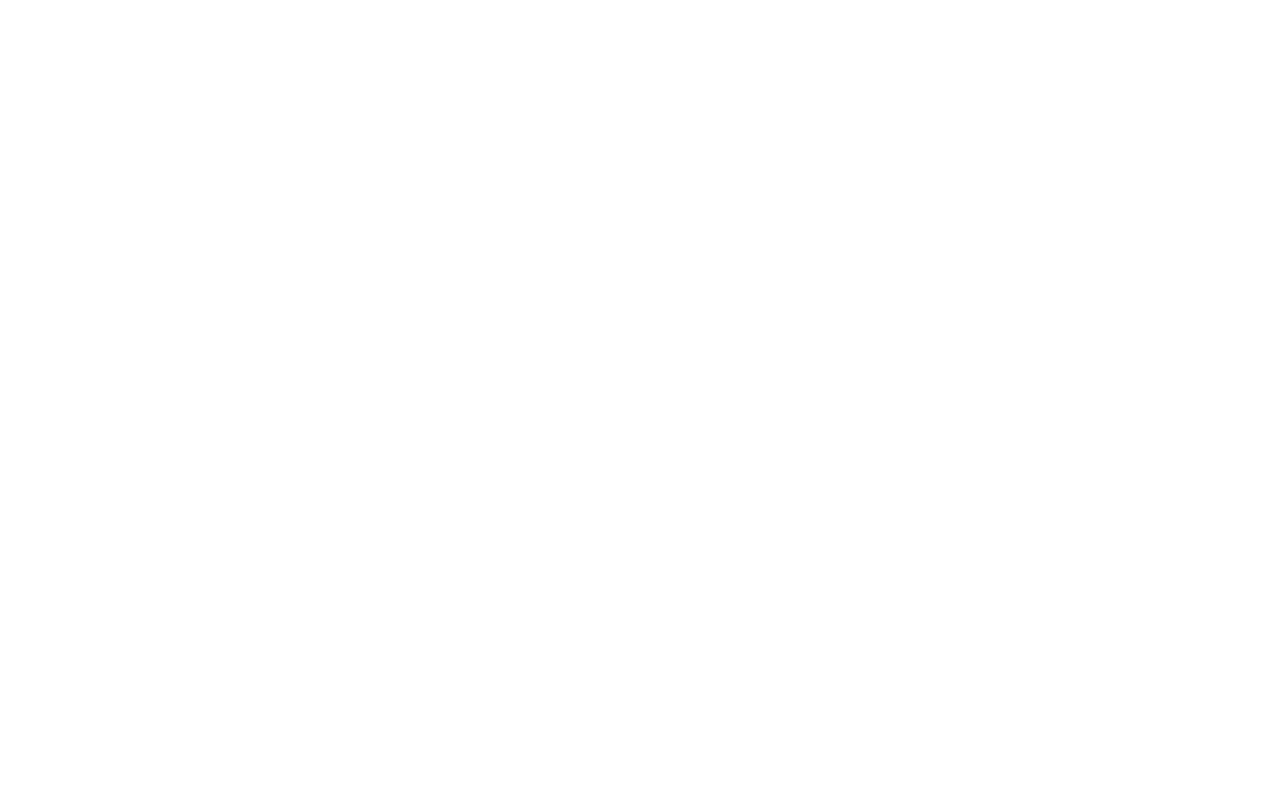
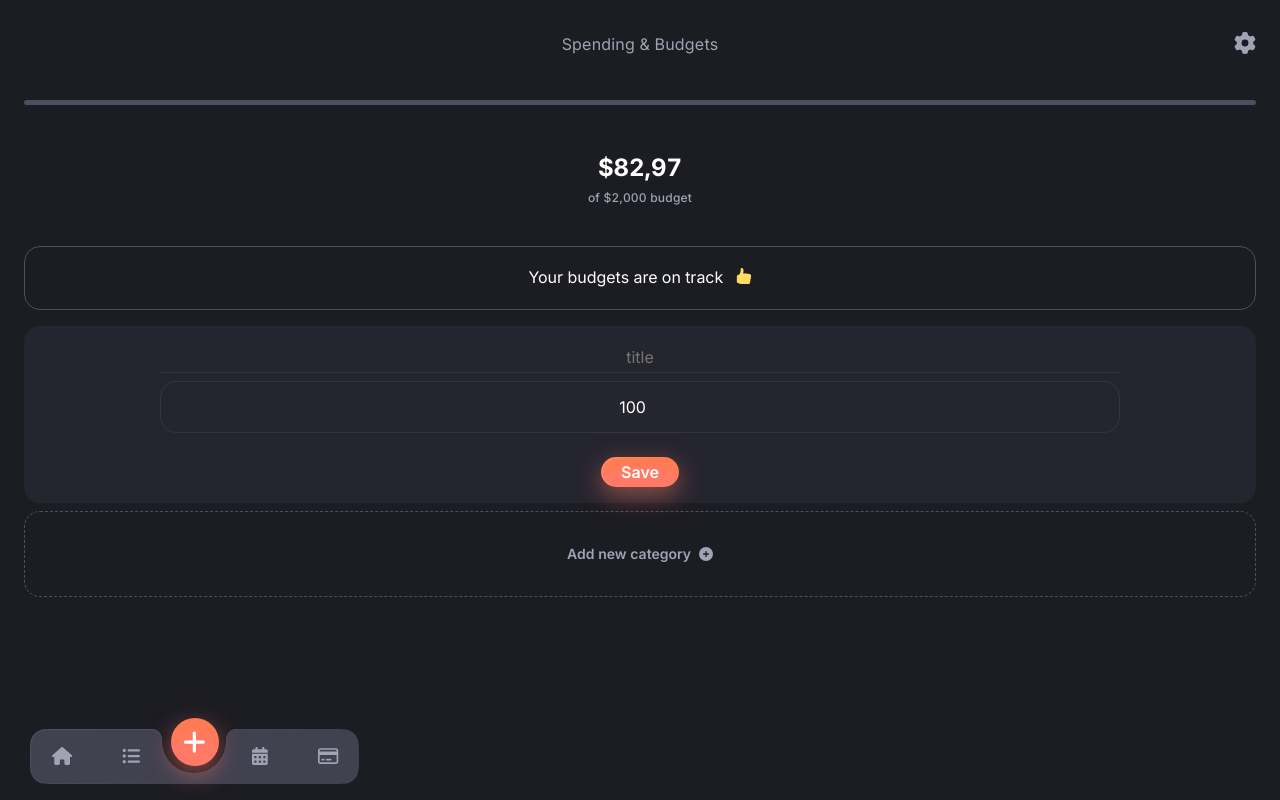
Before and after one commit to Dan-Viduykov/trackizer, a React (Create React App) app: page /budgets/new in a window 1280 px wide. Before the commit this address had no page. Built offline with nearby package versions, Linux system fonts and the light colour scheme.

Commit message:
connected the list of categories to the data

```diff
--- a/src/App.tsx
+++ b/src/App.tsx
@@ -18,6 +18,7 @@ const App: FC = () => {
             <Routes>
                 <Route path="/" element={<HomeScreen />}/>
                 <Route path="/budgets" element={<Budgets />}/>
+                <Route path="/budgets/new" element={<Budgets />}/>
                 <Route path="/calendar" element={<Calendar />}/>
                 <Route path="/creditCards" element={<CreditCards />}/>
                 <Route path="/creditCards/edit" element={<CreditCards />}/>
--- a/src/core/modules/IApp.ts
+++ b/src/core/modules/IApp.ts
@@ -9,7 +9,6 @@ export interface AppState {
 export interface ICategory {
     title: string;
     limit: number;
-    spent: number;
     icon: string;
 }
 
--- a/src/core/store/reducers/appReducer.ts
+++ b/src/core/store/reducers/appReducer.ts
@@ -1,4 +1,4 @@
-import { ISub, AppState } from './../../modules/IApp';
+import { ISub, AppState, ICategory } from './../../modules/IApp';
 import { PayloadAction, createSlice } from '@reduxjs/toolkit';
 
 import Placeholder from "../../../assets/img/placeholder.jpg";
@@ -10,7 +10,7 @@ const initialState: AppState = {
         {
             name: 'Spotify',
             description: 'Music app',
-            category: 'Enterteintment',
+            category: 'Entertainment',
             datePayment: `${new Date().getMonth() + 1}.${new Date().getDate()}.${new Date().getFullYear()}`,
             image: Placeholder,
             currency: 'USD ($)',
@@ -30,7 +30,7 @@ const initialState: AppState = {
         {
             name: 'YouTube Premium',
             description: 'Video app',
-            category: 'Enterteintment',
+            category: 'Entertainment',
             datePayment: `${new Date().getDate()} ${new Date().getMonth()} ${new Date().getFullYear()}`,
             image: Placeholder,
             currency: 'USD ($)',
@@ -40,15 +40,8 @@ const initialState: AppState = {
     ],
     categories: [
         {
-            title: 'Entertainment',
-            limit: 600,
-            spent: 50.99,
-            icon: ''
-        },
-        {
             title: 'Auto & Transport',
             limit: 400,
-            spent: 25.99,
             icon: ''
         },
     ],
@@ -69,6 +62,9 @@ export const AppSlice = createSlice({
         },
         changeMode(state, action: PayloadAction<'imgs' | 'dates'>) {
             state.logoMode = action.payload;
+        },
+        addCategory(state, action: PayloadAction<ICategory>) {
+            state.categories = [...state.categories, action.payload]
         }
     }
 })
--- a/src/pages/Budgets/Budgets.scss
+++ b/src/pages/Budgets/Budgets.scss
@@ -25,6 +25,9 @@
     &__categories {}
 
     &__add {
+        display: flex;
+        justify-content: center;
+        align-items: center;
         width: 100%;
         padding: 32px 0;
         background-color: transparent;
--- a/src/pages/Budgets/Categories/Categories.tsx
+++ b/src/pages/Budgets/Categories/Categories.tsx
@@ -1,6 +1,5 @@
 import { FC } from "react";
 import './Categories.scss'
-
 import { faGhost } from "@fortawesome/free-solid-svg-icons";
 import { FontAwesomeIcon } from "@fortawesome/react-fontawesome";
 import { useAppSelector } from "../../../core/hooks/redux";
@@ -10,12 +9,31 @@ interface CategoriesProps {
     className: string;
 }
 
+interface CategoryIndicatorProps {
+    spent: number;
+}
+
+const CategoryIndicator: FC<CategoryIndicatorProps> = (props) => {
+    const { spent } = props
+
+    return (
+        <div className="category__indicator">
+            <div style={{width: `${spent}%`}}></div>
+        </div>
+    )
+}
+
 const Categories: FC<CategoriesProps> = ({ className }) => {
-    const { categories } = useAppSelector(state => state.appReducer);
+    const { categories, subscriptions } = useAppSelector(state => state.appReducer);
     const uniqid = require('uniqid');
 
     const createCategoryItem = (category: ICategory) => {
-        const { title, spent, limit, icon } = category;
+        const { title, limit, icon } = category;
+
+        const spent = subscriptions
+                        .filter(sub => sub.category === title)
+                        .reduce((acc, sub) => {return acc + sub.price;}, 0);
+        const spentPercent = spent*100/limit;
 
         return (
             <li className="categories__category category border" key={uniqid()}>
@@ -30,9 +48,7 @@ const Categories: FC<CategoriesProps> = ({ className }) => {
                         <p className="ft-body-s" >of ${limit}</p>
                     </div>
                 </div>
-                <div className="category__indicator">
-                    <div></div>
-                </div>
+                <CategoryIndicator spent={spentPercent} />
             </li>
         )
     }
--- /dev/null
+++ b/src/pages/Budgets/NewCategory/NewCategory.scss
@@ -0,0 +1,39 @@
+@import '../../../sass/style.scss';
+
+.new-category {
+    padding: 16px;
+    margin-bottom: 8px;
+    background: $gray80;
+    border-radius: 16px;
+    background: rgba(78, 78, 97, 0.2);
+    display: flex;
+    flex-direction: column;
+    align-items: center;
+    position: relative;
+
+    &__input {
+        width: 80%;
+        margin: 0 auto 8px;
+        text-align: center;
+
+        &:first-child {
+            padding: 5px;
+            border: none;
+            border-radius: 0;
+            border-bottom: 1px solid $gray70;
+
+            &:focus {
+                box-shadow: none;
+            }
+        }
+
+        &:last-child {
+            margin-bottom: 0;
+        }
+    }
+
+    &__button-save {
+        margin-top: 16px;
+        padding: 5px 20px;
+    }
+}
--- /dev/null
+++ b/src/pages/Budgets/NewCategory/NewCategory.tsx
@@ -0,0 +1,54 @@
+import { FC, FormEvent, useState } from "react";
+import { useNavigate } from "react-router-dom";
+import Button from "../../../components/Button";
+import { useAppDispatch, useAppSelector } from "../../../core/hooks/redux";
+import { AppSlice } from "../../../core/store/reducers/appReducer";
+import './NewCategory.scss'
+
+interface NewCategoryProps {
+    className: string
+}
+
+
+const NewCategory: FC<NewCategoryProps> = ({ className }) => {
+    const { subscriptions } = useAppSelector(state => state.appReducer);
+    const dispatch = useAppDispatch();
+    const { addCategory } = AppSlice.actions;
+    const navigate = useNavigate();
+
+
+    const [ valueTitle, setValueTitle ] = useState('');
+    const [ valueLimit, setValueLimit ] = useState<number>(100);
+
+    const handleSubmit = (event: FormEvent<HTMLFormElement>) => {
+        event.preventDefault();
+
+        const newCategory = {
+            title: valueTitle,
+            limit: valueLimit,
+            icon: ''
+        }
+        dispatch(addCategory(newCategory))
+        navigate(-1);
+    }
+
+    return (
+        <form className={`new-category ${className}`} onSubmit={handleSubmit} >
+            <input
+                className="new-category__input input"
+                placeholder="title"
+                type="text"
+                value={valueTitle}
+                onChange={(event) => setValueTitle(event.target.value)} />
+            <input
+                className="new-category__input input"
+                placeholder="price"
+                type="number"
+                value={valueLimit}
+                onChange={(event) => setValueLimit(Number(event.target.value))} />
+            <Button className="new-category__button-save" btnType="Primary">Save</Button>
+        </form>
+    )
+}
+
+export {NewCategory}
--- /dev/null
+++ b/src/pages/Budgets/NewCategory/index.ts
@@ -0,0 +1,3 @@
+import {NewCategory} from "./NewCategory";
+
+export {NewCategory}
```
